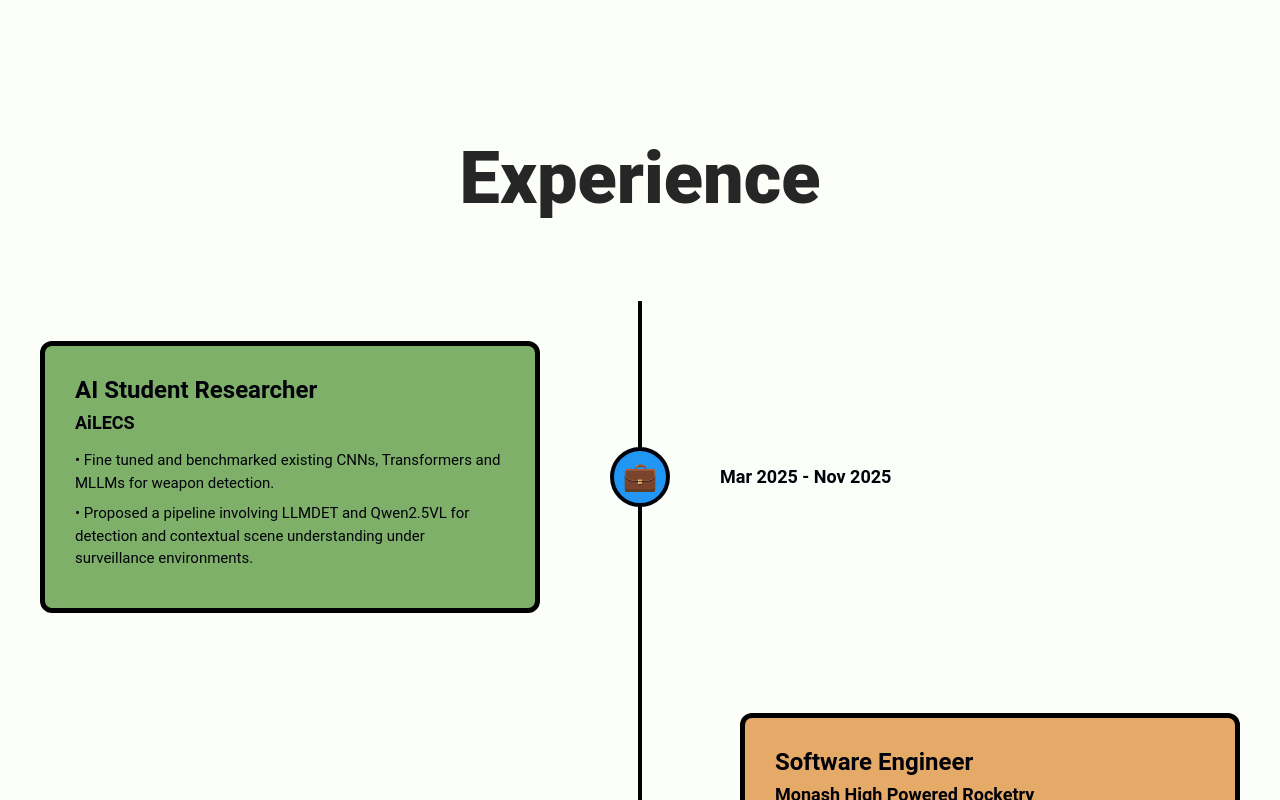
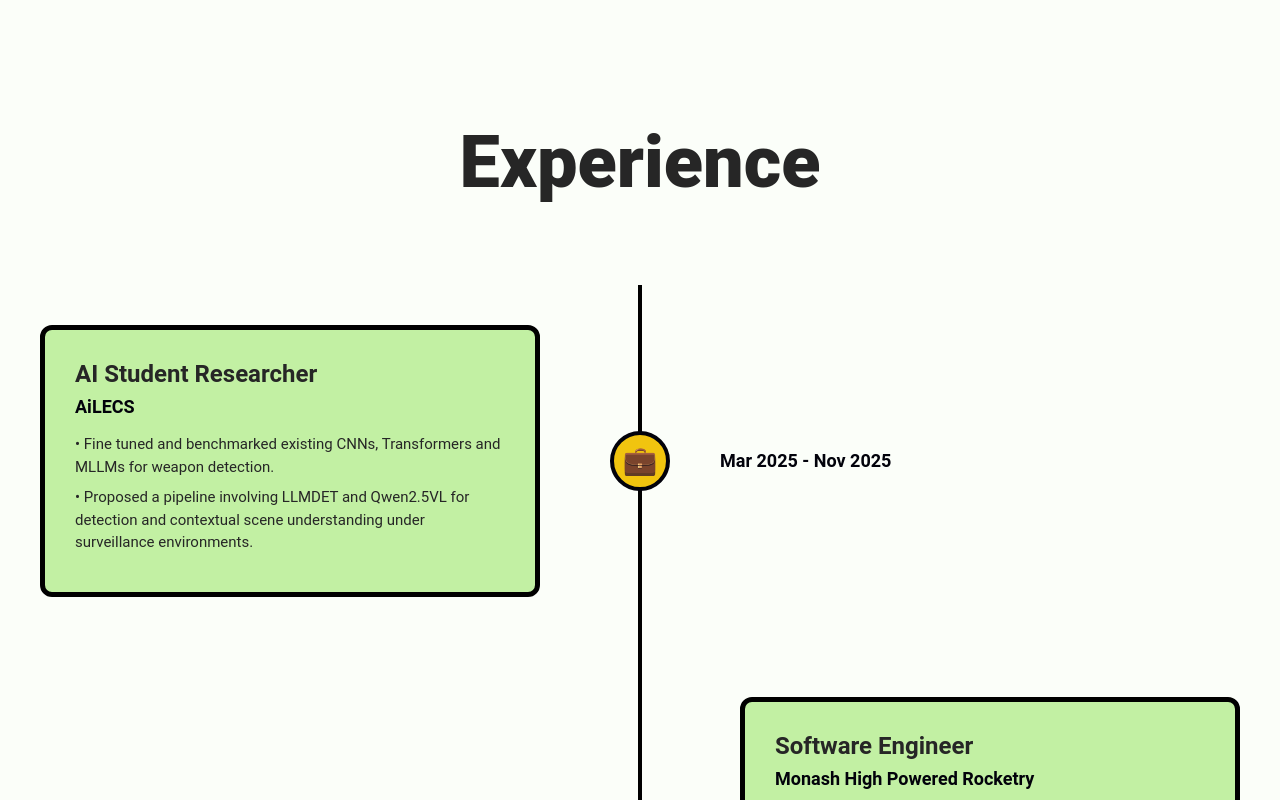
Before and after one commit to zihengliao/website, a React (Create React App) app: page / in a window 1280 px wide. Shown: the part 800-1600 px from the top of the page. Built offline with nearby package versions, Linux system fonts and the light colour scheme.

Commit message:
experience colour change

```diff
--- a/src/Experience.css
+++ b/src/Experience.css
@@ -13,7 +13,7 @@
   font-size: clamp(2.5rem, 6vw, 4.5rem);
   font-weight: 900;
   margin-bottom: 80px;
-  margin-top: 7vh;
+  margin-top: 5vh;
 }
 
 .timeline-container {
@@ -59,12 +59,12 @@
 }
 
 .timeline-item.left .timeline-content {
-  background-color: #7FB069;
+  background-color: #C2F0A3;
   margin-right: calc(50% + 100px);
 }
 
 .timeline-item.right .timeline-content {
-  background-color: #E6AA68;
+  background-color: #C2F0A3;
   margin-left: calc(50% + 100px);
 }
 
@@ -76,11 +76,11 @@
 }
 
 .timeline-item.left .timeline-content h3 {
-  color: #02020B;
+  color: #262626;
 }
 
 .timeline-item.right .timeline-content h3 {
-  color: #02020B;
+  color: #262626;
 }
 
 .timeline-content h4 {
@@ -121,7 +121,7 @@
 }
 
 .timeline-item.left .achievements p {
-  color: #02020B;
+  color: #262626;
 }
 
 .timeline-item.right .achievements p {
@@ -134,7 +134,7 @@
   transform: translateX(-50%);
   width: 60px;
   height: 60px;
-  background-color: #2196F3;
+  background-color: #f1c40f;
   border: 4px solid #02020B;
   border-radius: 50%;
   display: flex;
```
